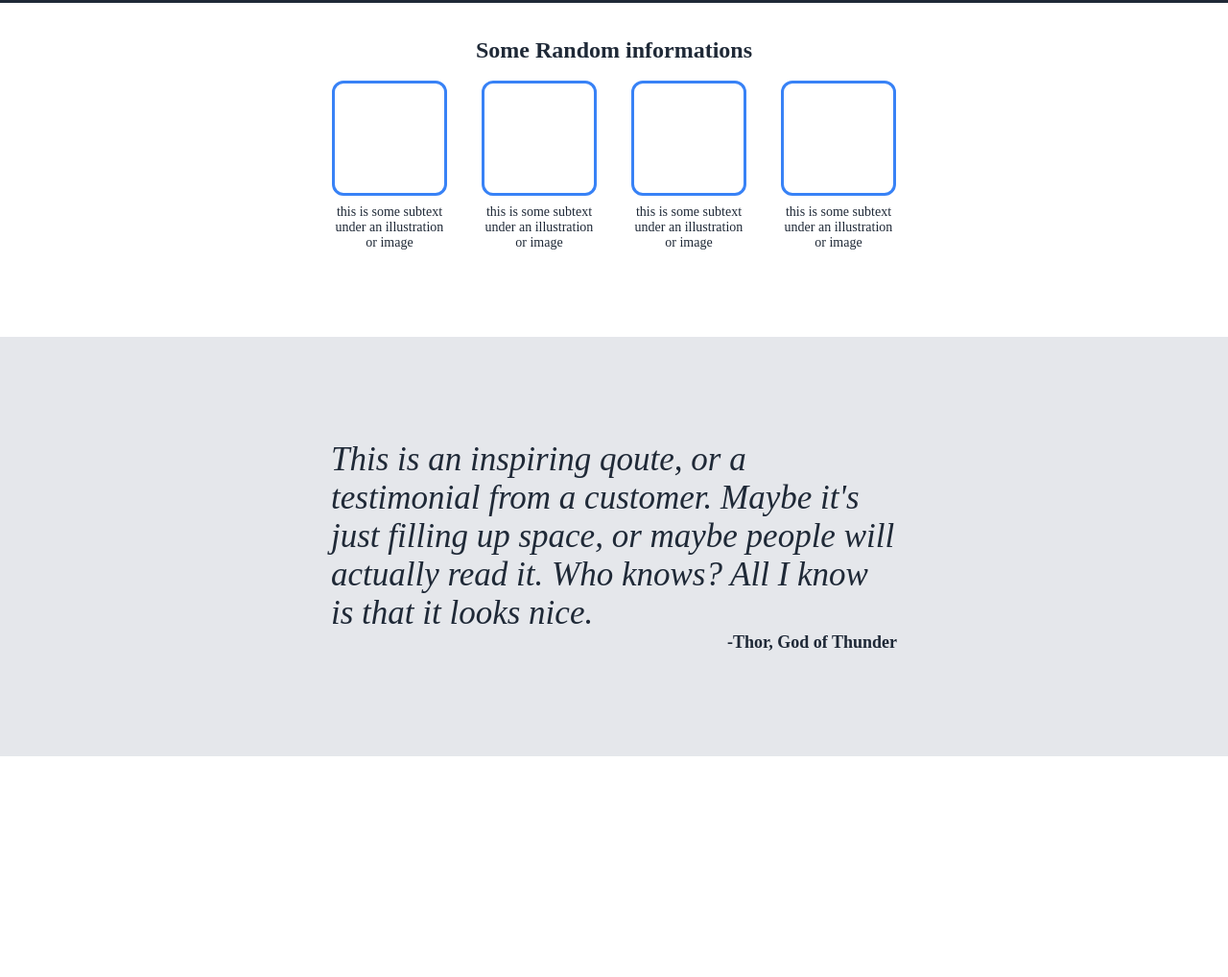
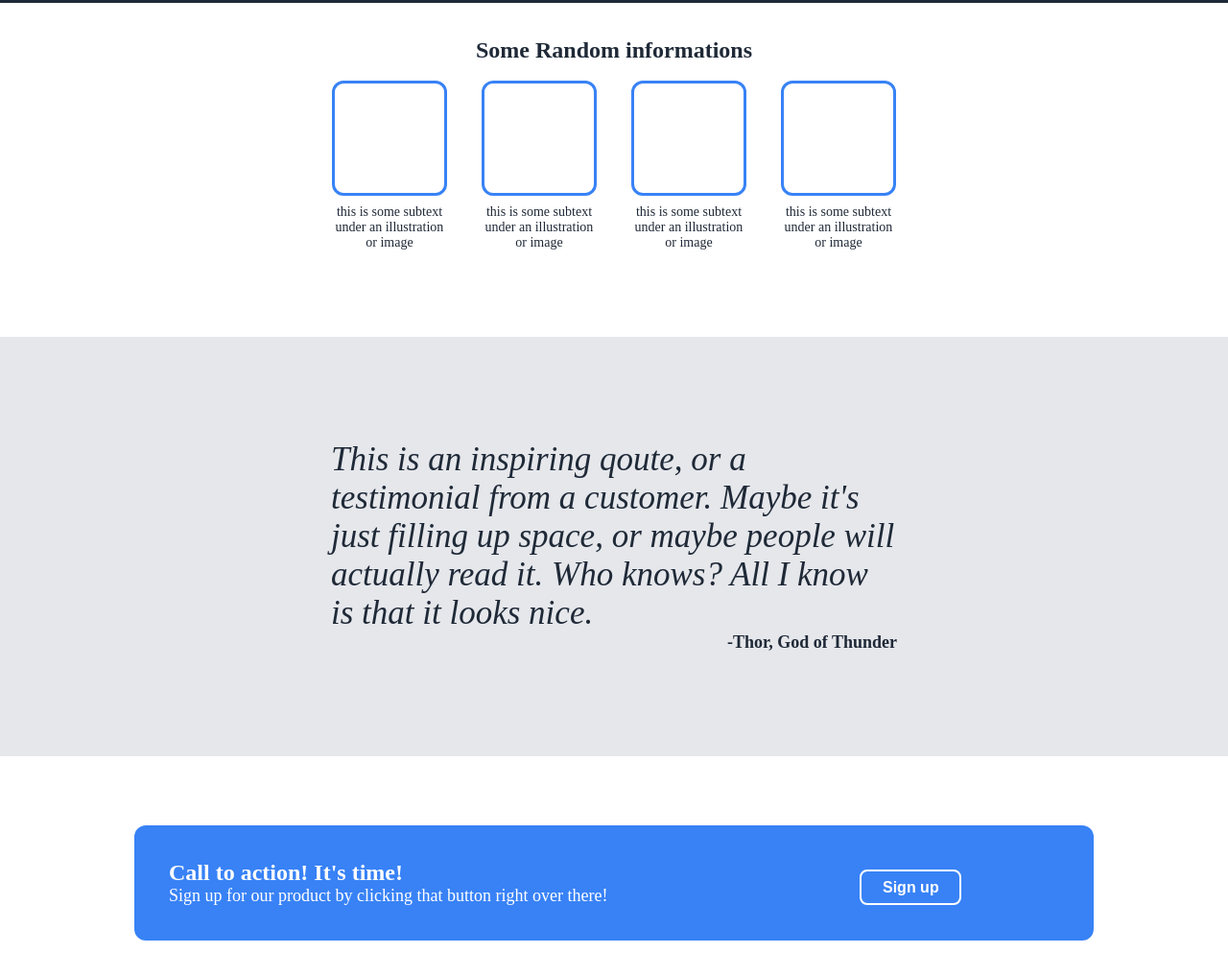
Before and after one commit to jrome3920/odin-landing_page, a plain HTML site: page index.html in a window 1280 px wide. Shown: the part 797-1815 px from the top of the page at 96% size. Before the commit the page ends 1585 px from the top, so only its background shows below. Drawn offline with Linux system fonts and the light colour scheme.

Commit message:
Added Call to action section with button and styles Used a grid container that separated the content-text and the content-button

```diff
--- a/index.html
+++ b/index.html
@@ -73,6 +73,20 @@
             <p class="quote-tag">-Thor, God of Thunder</p>
         </div>
     </div>
+
+    <!------------Call to action-------------->
+
+    <div class="cta content-wrapper">
+        <div class="content">
+            <div class="text-container">
+                <h1>Call to action! It's time!</h1>
+                <p>Sign up for our product by clicking that button right over there!</p>
+            </div>
+            <div class="flex-container button-container">
+                <button>Sign up</button>
+            </div>
+        </div>
+    </div>
 </body>
 
 </html>
--- a/style.css
+++ b/style.css
@@ -166,3 +166,29 @@ button{
     font-weight: bold;
     text-align: end;
 }
+
+/* -------------Call to Action------------ */
+
+.cta .content{
+    background-color: #3882F6;
+    padding: 2rem;
+    margin: 4rem 0;
+    display: grid;
+    grid-template-columns: repeat(3, 1fr);
+    width: 100%;
+    border-radius: 12px;
+}
+
+.cta .text-container{
+    grid-column: span 2;
+    color: #fff;
+}
+
+.cta .button-container{
+    justify-content: center;
+    align-items: center;
+}
+
+.cta button{
+    border: 2px solid #fff;
+}
```
